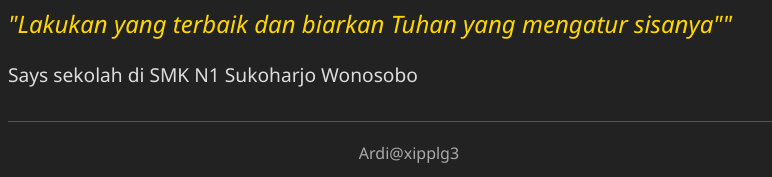
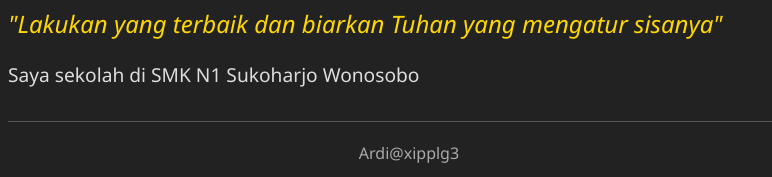
Before and after one commit to l444l/xh, a plain HTML site: page personal/index.html in a window 1280 px wide. Shown: the part 333-510 px from the top of the page, 366-1138 px from the left. Drawn offline with Linux system fonts and the light colour scheme.

Commit message:
Update index.html

```diff
--- a/personal/index.html
+++ b/personal/index.html
@@ -24,8 +24,8 @@
     <main>
       <article>
         <h1>Web Ardi</h1>
-        <p class="motto">"Lakukan yang terbaik dan biarkan Tuhan yang mengatur sisanya""</p>
-        <p class="about">Says sekolah di SMK N1 Sukoharjo Wonosobo</p>
+        <p class="motto">"Lakukan yang terbaik dan biarkan Tuhan yang mengatur sisanya"</p>
+        <p class="about">Saya sekolah di SMK N1 Sukoharjo Wonosobo</p>
       </article>
       <footer>
         <p>Ardi@xipplg3</p>
```
